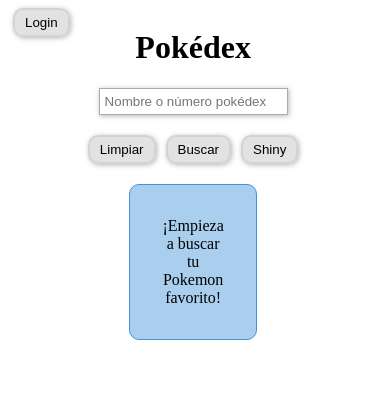
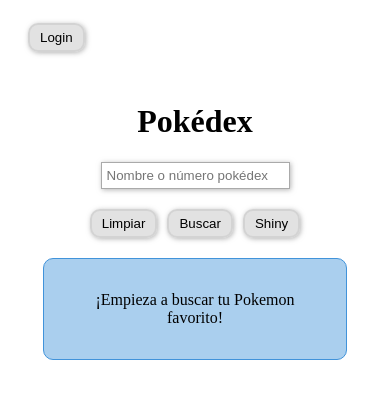
Before and after one commit to realpascuu/pokemon, a React (Create React App) app: page / in a window 390 px wide. Shown: the top 398 px of the page. Built offline with nearby package versions, Linux system fonts and the light colour scheme; no server answers.

Commit message:
diseño responsive

```diff
--- a/public/index.html
+++ b/public/index.html
@@ -6,7 +6,7 @@
     <link rel="icon" href="%PUBLIC_URL%/favicon46x46.png" type="image/png" />
     <meta name="viewport" content="width=device-width, initial-scale=1" />
     <meta name="theme-color" content="#000000" />
-    <meta name="description" content="Web site created using create-react-app" />
+    <meta name="description" content="Información acerca de TODOS los Pokemon" />
     <link rel="apple-touch-icon" href="%PUBLIC_URL%/favicon46x46.png" />
     <!--
       manifest.json provides metadata used when your web app is installed on a
@@ -22,7 +22,7 @@
       work correctly both with client-side routing and a non-root public URL.
       Learn how to configure a non-root public URL by running `npm run build`.
     -->
-    <title>React App</title>
+    <title>Info Pokemon</title>
 </head>
 
 <body>
--- a/src/App.jsx
+++ b/src/App.jsx
@@ -67,7 +67,7 @@
     return (
         <Fragment>
             <div className={'container'}>
-                <div className={'containerPagina'}>
+                <div className={'col-4'}>
                     {!isAuthenticated ?
                         <Login></Login> :
                         <Fragment>
@@ -76,7 +76,7 @@
                         </Fragment>
                     }
                 </div>
-                <div className={'containerPagina'}>
+                <div className={'col-4'}>
                     <h1 className={'titulo'}>Pokédex</h1>
                     <div className={'centrarContenido'}>
                         <input onKeyPress={handleKeyPress} ref={searchRef} placeholder='Nombre o número pokédex' type="text"></input>
--- a/src/styles/App.css
+++ b/src/styles/App.css
@@ -1,13 +1,20 @@
+* {
+    box-sizing: border-box;
+}
+
 .titulo {
     text-align: center;
 }
 
-.container {
-    display: flex;
+.container::after {
+    content: "";
+    clear: both;
+    display: block;
 }
 
-.containerPagina {
-    width: 33%;
+[class*="col-"] {
+    float: left;
+    padding: 15px;
 }
 
 .boton {
@@ -66,3 +73,13 @@
     box-shadow: 1px 1px 5px rgba(128, 128, 128, 0.585);
     border: 1px solid rgba(128, 128, 128, 0.667);
 }
+
+.col-4 {
+    width: 33.33%;
+}
+
+@media only screen and (max-width: 800px) {
+    [class*="col-"] {
+        width: 100%;
+    }
+}
```
